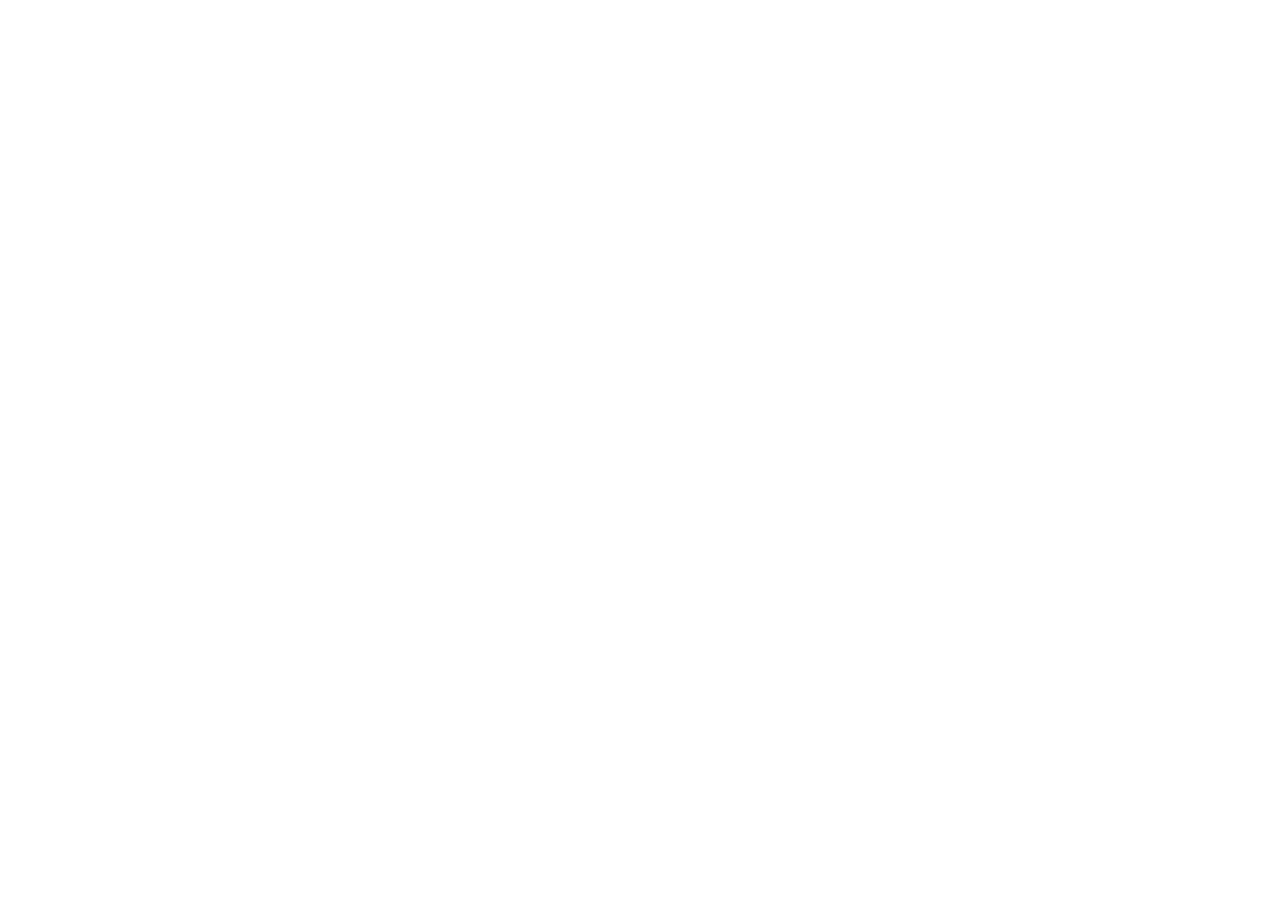
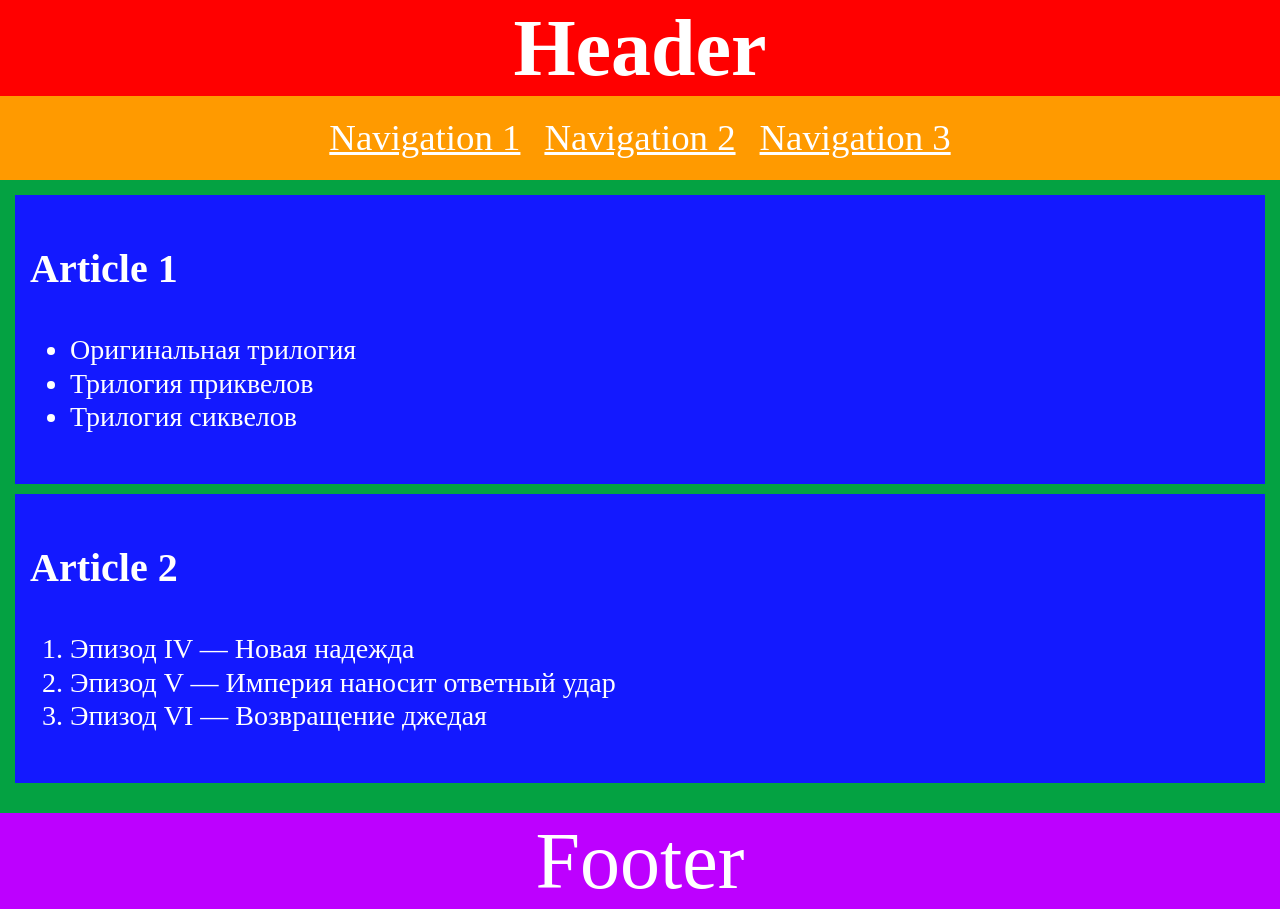
Before and after one commit to js-tasks-ru/htmlcss-20210513_dmitry91, a website: page 02-dz0/01-semantic-mockup/solution.html in a window 1280 px wide. Before the commit the page ends 800 px from the top, so only its background shows below. Drawn offline with Linux system fonts and the light colour scheme.

Commit message:
add semantic-mockup

```diff
--- a/02-dz0/01-semantic-mockup/solution.html
+++ b/02-dz0/01-semantic-mockup/solution.html
@@ -1,4 +1,67 @@
 <!DOCTYPE html>
 <html lang="ru">
-    <!-- Ваше решение -->
+<head>
+    <meta charset="UTF-8">
+    <title>base html</title>
+    <link href="styles.css" rel="stylesheet">
+</head>
+<body>
+<header>
+    <h1>
+        Header
+    </h1>
+    <nav>
+        <ul>
+            <li>
+                <a href="" title="Navigation 1">
+                    Navigation 1
+                </a>
+            </li>
+            <li>
+                <a href="" title="Navigation 1">
+                    Navigation 2
+                </a>
+            </li>
+            <li>
+                <a href="" title="Navigation 3">
+                    Navigation 3
+                </a>
+            </li>
+        </ul>
+    </nav>
+</header>
+<main>
+    <article>
+        <h2>Article 1</h2>
+        <ul>
+            <li>
+                Оригинальная трилогия
+            </li>
+            <li>
+                Трилогия приквелов
+            </li>
+            <li>
+                Трилогия сиквелов
+            </li>
+        </ul>
+    </article>
+    <article>
+        <h2>Article 2</h2>
+        <ol>
+            <li>
+                Эпизод IV — Новая надежда
+            </li>
+            <li>
+                Эпизод V — Империя наносит ответный удар
+            </li>
+            <li>
+                Эпизод VI — Возвращение джедая
+            </li>
+        </ol>
+    </article>
+</main>
+<footer>
+    Footer
+</footer>
+</body>
 </html>
--- /dev/null
+++ b/02-dz0/01-semantic-mockup/styles.css
@@ -0,0 +1,111 @@
+/* сброс стилей браузера */
+html, body, div, span, object, iframe, h1, h2, h3, h4, h5, h6, p, blockquote, pre, a, abbr, acronym, address, big, cite, code, del, dfn, em, img, ins, kbd, q, s, samp,small, strike, strong, sub, sup, tt, var, b, u, i, center, dl, dt, dd, ol, ul, li, fieldset, form, label, legend,
+table, caption, tbody, tfoot, thead, tr, th, td, article, aside, canvas, details, embed,
+figure, figcaption, footer, header, hgroup, menu, nav, output, ruby, section, summary,
+time, mark, audio, video {
+    margin: 0;
+    padding: 0;
+    border: 0;
+    font-size: 100%;
+    vertical-align: baseline;
+}
+article, aside, details, figcaption, figure, footer, header, hgroup, menu, nav, section {
+    display: block;
+}
+body {
+    line-height: 1.2;
+}
+ol {
+    padding-left: 1.4em;
+    list-style: decimal;
+}
+ul {
+    padding-left: 1.4em;
+}
+table {
+    border-collapse: collapse;
+    border-spacing: 0;
+}
+/* конец кода сброса стилей браузера */
+
+h1, h2 {
+    color: rgb(255, 255, 255);
+}
+
+header {
+    background-color: rgb(255, 0, 0);
+}
+
+header h1 {
+    text-align: center;
+    font-size: 5em;
+    font-weight: bold;
+}
+
+header nav {
+    background-color: rgb(255, 154, 0);
+}
+
+nav ul {
+    margin-left: 0;
+    padding-left: 0;
+    list-style: none;
+    text-align: center;
+}
+
+nav li {
+    display: inline;
+}
+
+nav a {
+    display: inline-block;
+    color: rgb(255, 255, 255);
+    padding: 20px 10px;
+    font-size: 2.3em;
+}
+
+main {
+    background-color: rgb(4, 162, 66);
+    padding: 15px 15px 30px;
+}
+
+article {
+    background-color: rgb(19, 25, 255);
+    margin-top: 10px;
+    padding: 50px 15px 50px 15px;
+}
+
+article:first-child {
+    margin-top: 0;
+}
+
+article h2 {
+    font-size: 2.5em;
+}
+
+article ul {
+    margin-top: 40px;
+    padding-left: 2.5em;
+}
+
+article ul li {
+    color: rgb(255, 255, 255);
+    font-size: 1.75em;
+}
+
+article ol {
+    margin-top: 40px;
+    padding-left: 2.5em;
+}
+
+article ol li{
+    color: rgb(255, 255, 255);
+    font-size: 1.75em;
+}
+
+footer {
+    background-color: rgb(189, 0, 255);
+    color: rgb(255, 255, 255);
+    text-align: center;
+    font-size: 5em;
+}
```
